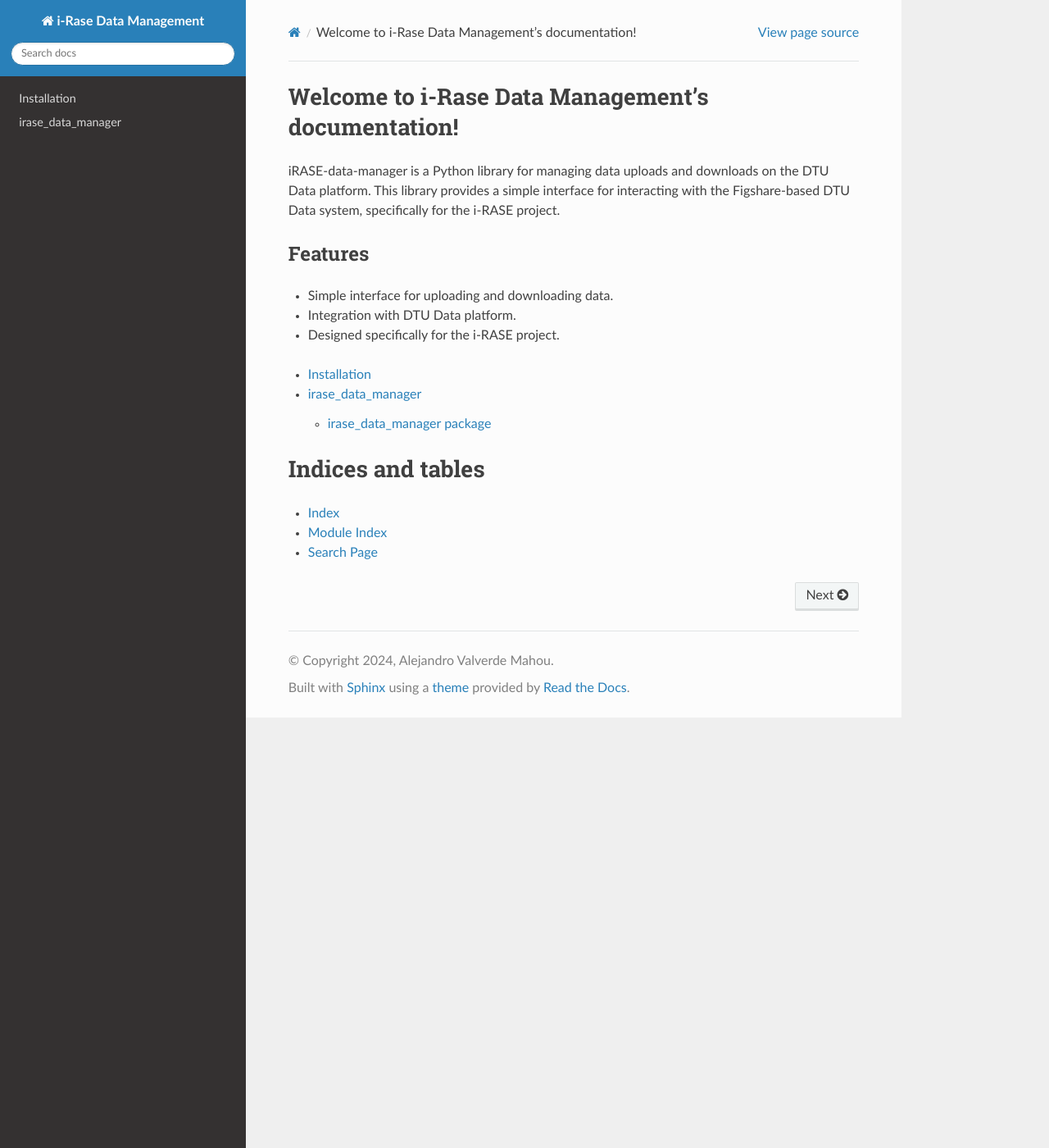
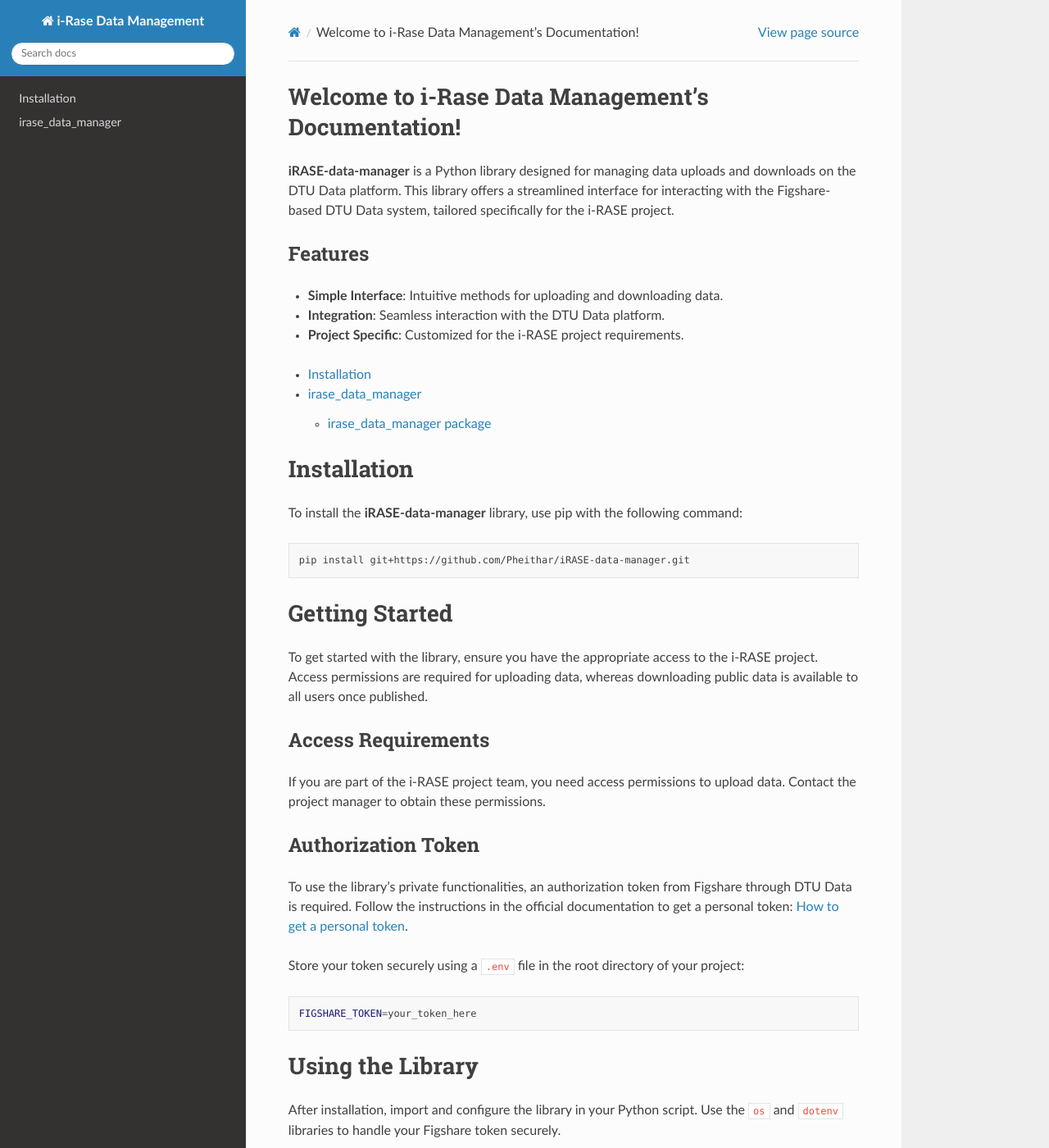
Before and after one commit to Pheithar/iRASE-data-manager, a Sphinx documentation site: the page built from docs/index.rst, in a window 1280 px wide and 1400 px high. Shown: the whole window at 82% size. Built offline with Sphinx 7.4.7 and the Read the Docs theme 2.0.0, drawn with Linux system fonts in a browser that asks for light colours; some of the changed text lies outside the part shown.

Commit message:
Update docs

```diff
--- a/docs/index.rst
+++ b/docs/index.rst
@@ -3,18 +3,17 @@
    You can adapt this file completely to your liking, but it should at least
    contain the root `toctree` directive.
 
-Welcome to i-Rase Data Management's documentation!
+Welcome to i-Rase Data Management's Documentation!
 ==================================================
 
-iRASE-data-manager is a Python library for managing data uploads and downloads on the DTU Data platform. This library provides a simple interface for interacting with the Figshare-based DTU Data system, specifically for the i-RASE project.
+**iRASE-data-manager** is a Python library designed for managing data uploads and downloads on the DTU Data platform. This library offers a streamlined interface for interacting with the Figshare-based DTU Data system, tailored specifically for the i-RASE project.
 
 Features
 --------
-- Simple interface for uploading and downloading data.
-- Integration with DTU Data platform.
-- Designed specifically for the i-RASE project.
 
-
+- **Simple Interface**: Intuitive methods for uploading and downloading data.
+- **Integration**: Seamless interaction with the DTU Data platform.
+- **Project Specific**: Customized for the i-RASE project requirements.
 
 .. toctree::
    :maxdepth: 2
@@ -22,9 +21,107 @@
    installation
    modules
 
-Indices and tables
-==================
+Installation
+============
 
-* :ref:`genindex`
-* :ref:`modindex`
-* :ref:`search`
+To install the **iRASE-data-manager** library, use pip with the following command:
+
+.. code-block:: bash
+
+    pip install git+https://github.com/Pheithar/iRASE-data-manager.git
+
+Getting Started
+===============
+
+To get started with the library, ensure you have the appropriate access to the i-RASE project. Access permissions are required for uploading data, whereas downloading public data is available to all users once published.
+
+Access Requirements
+-------------------
+
+If you are part of the i-RASE project team, you need access permissions to upload data. Contact the project manager to obtain these permissions.
+
+Authorization Token
+-------------------
+
+To use the library's private functionalities, an authorization token from Figshare through DTU Data is required. Follow the instructions in the official documentation to get a personal token: `How to get a personal token <https://help.figshare.com/article/how-to-get-a-personal-token>`_.
+
+Store your token securely using a ``.env`` file in the root directory of your project:
+
+.. code-block:: bash
+
+    FIGSHARE_TOKEN=your_token_here
+
+Using the Library
+=================
+
+After installation, import and configure the library in your Python script. Use the ``os`` and ``dotenv`` libraries to handle your Figshare token securely.
+
+Example Code
+------------
+
+Here is a basic example of how to load and use your Figshare token within a Python script:
+
+.. code-block:: python
+
+    import os
+    from dotenv import load_dotenv
+
+    load_dotenv()
+
+    token = os.getenv('FIGSHARE_TOKEN')
+
+    print(token)  # Ensure the token is loaded correctly
+
+Uploading Data
+--------------
+
+To upload data, use the following method after setting up your token:
+
+.. code-block:: python
+
+    from irase_data_manager import experiments_upload_data
+
+    ...
+
+    # Replace 'data_list' and 'metadata' with actual data and metadata
+    local_saved_path = experiments_upload_data(data_list, token, metadata)
+    print(local_saved_path) # Print the local path where the data is saved
+
+Downloading Data
+----------------
+
+To download data, utilize the download method:
+
+.. code-block:: python
+
+    from irase_data_manager import experiments_download_data
+
+    ...
+
+    # Replace 'article_id' with the actual ID of the dataset you want to download
+    experiments_download_data(article_id, token, save_path="path/to/save/data/local")
+
+Support
+=======
+
+For further assistance or to report issues, please visit the project's GitHub repository: `iRASE-data-manager GitHub <https://github.com/Pheithar/iRASE-data-manager>`_.
+
+FAQs
+====
+
+**Q: How do I obtain access to the i-RASE project?**
+
+A: Contact the project manager to get access permissions.
+
+**Q: What if I encounter issues with my token?**
+
+A: Ensure your token is correctly stored in the ``.env`` file and follow the guidelines provided by Figshare for generating and managing tokens.
+
+Additional Resources
+=====================
+
+For more information on the DTU Data platform and Figshare integration, refer to the following resources:
+
+- `DTU Data <https://www.data.dtu.dk>`_
+- `Figshare <https://figshare.com>`_
+- `dotenv Python library <https://pypi.org/project/python-dotenv/>`_
```
Also changed, not shown: 2 other files.
